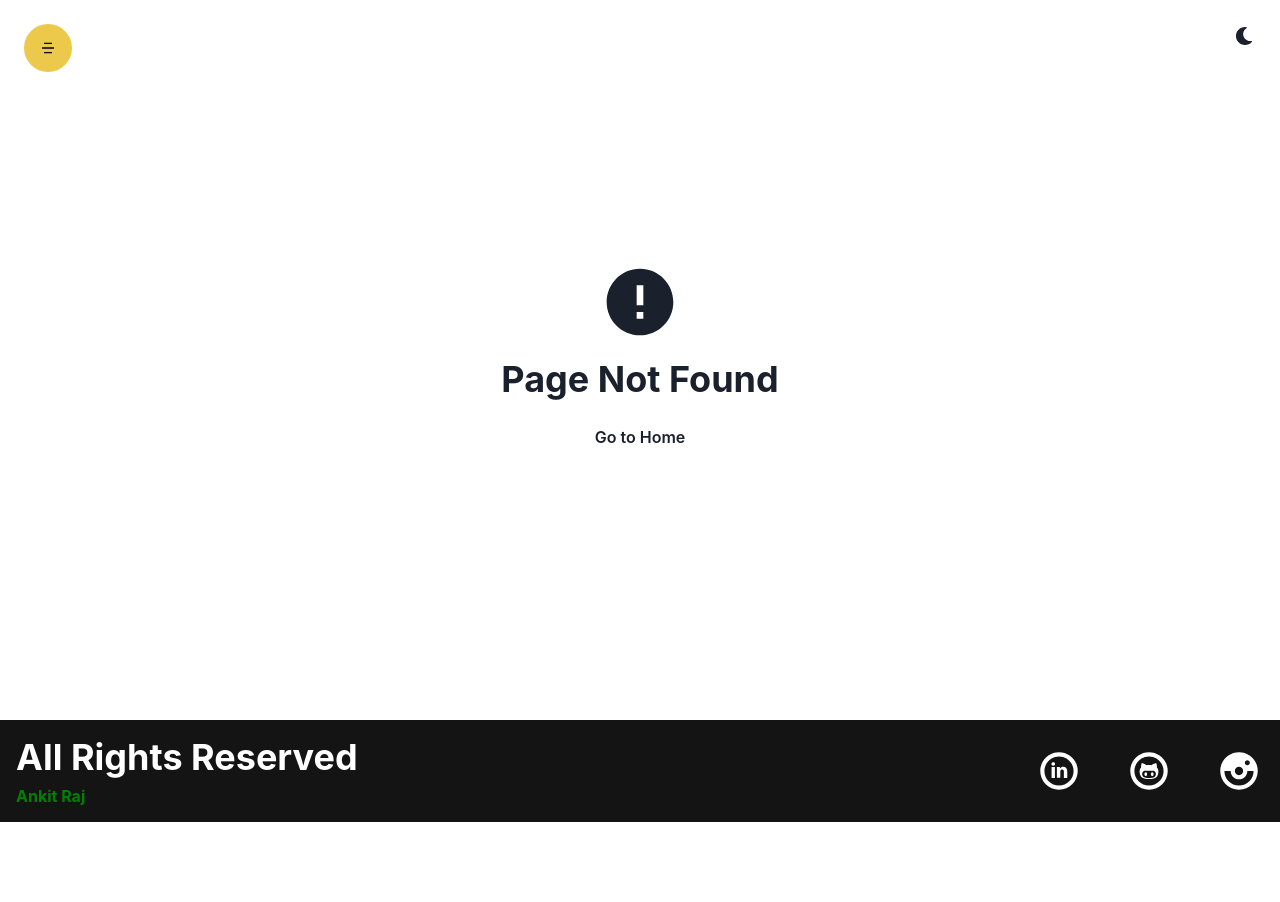
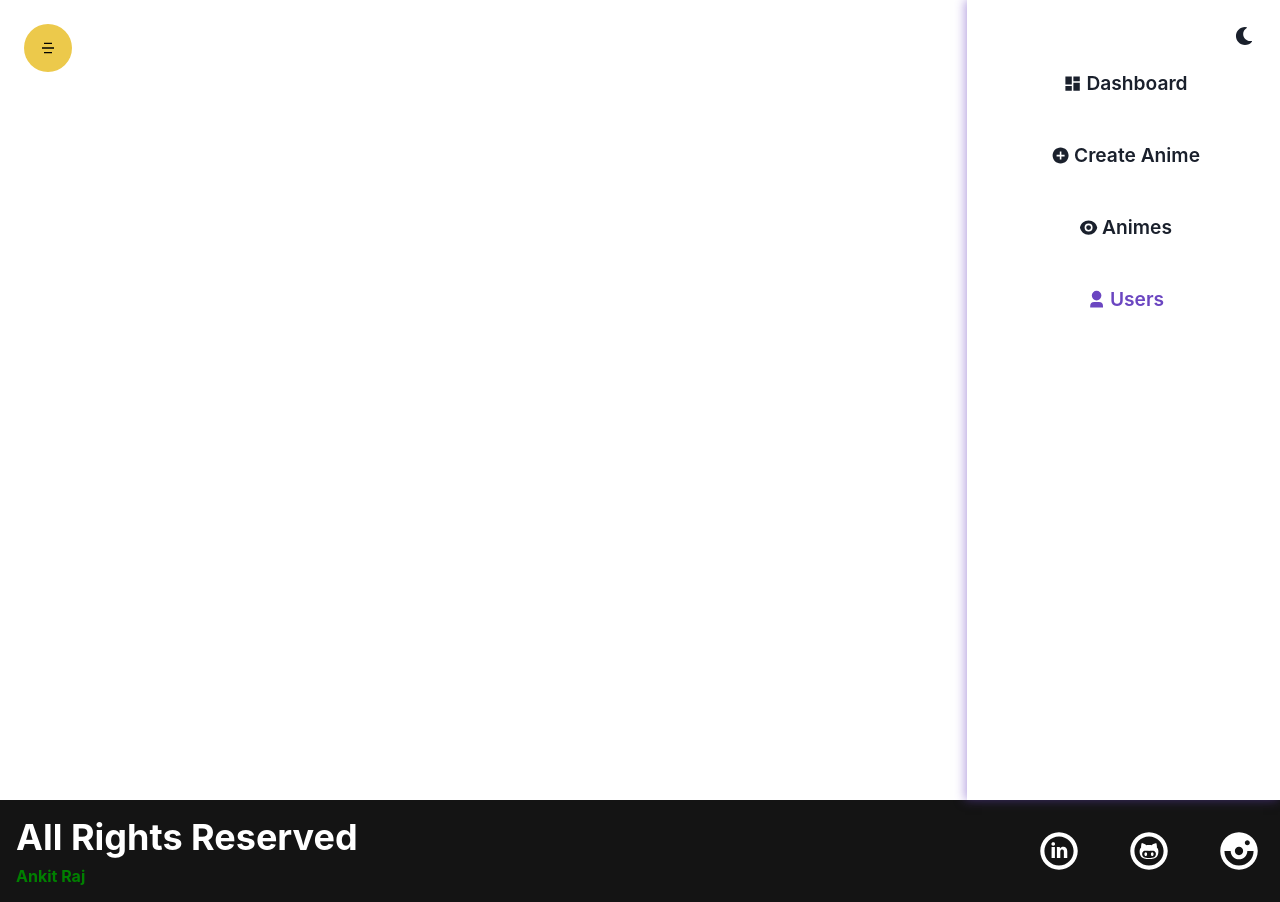
Before and after one commit to Ankit75124/animetrix_1, a React (Create React App) app: page /admin/users in a window 1280 px wide. Before the commit this address had no page. Before the commit the page ends 822 px from the top, so only its background shows below. Built offline with nearby package versions, Linux system fonts and the light colour scheme.

Commit message:
All admin sidebar 13-06/01 00:47 commit

```diff
--- a/src/App.js
+++ b/src/App.js
@@ -19,6 +19,10 @@ import AnimePage from './components/AnimePage/AnimePage';
 import Profile from './components/Profile/Profile';
 import ChangePassword from './components/Profile/ChangePassword';
 import UpdateProfile from './components/Profile/UpdateProfile';
+import Dashboard from './components/Admin/Dashboard/Dashboard';
+import CreateAnime from './components/Admin/CreateAnime/CreateAnime';
+import AdminAnimes from './components/Admin/AdminAnime/AdminAnimes';
+import Users from './components/Admin/Users/Users';
 
 function App() {
 
@@ -49,6 +53,17 @@ function App() {
         <Route path="/paymentfail" element={<PaymentFail />} />
         <Route path="/paymentsuccess" element={<PaymentSuccess />} />
         <Route path="*" element={<NotFound />} />
+
+
+
+
+
+        {/* Admin Routes */}
+
+        <Route path="/admin/dashboard" element={<Dashboard />} />
+        <Route path="/admin/createanime" element={<CreateAnime />} />
+        <Route path="/admin/animes" element={<AdminAnimes />} />
+        <Route path="/admin/users" element={<Users />} />
       </Routes>
 
       <Footer />
--- /dev/null
+++ b/src/components/Admin/AdminAnime/AdminAnimes.jsx
@@ -0,0 +1,22 @@
+import { Box, Grid } from '@chakra-ui/react';
+import React from 'react';
+import cursor from '../../../assets/images/cursor.png';
+import Sidebar from '../Sidebar';
+
+const AdminAnimes = () => {
+  return (
+    <Grid
+      minH="100vh"
+      templateColumns={['1fr', '5fr 1fr']}
+      css={{
+        cursor: `url(${cursor}),default`,
+      }}
+    >
+      <Box></Box>
+
+      <Sidebar />
+    </Grid>
+  );
+};
+
+export default AdminAnimes;
--- /dev/null
+++ b/src/components/Admin/CreateAnime/CreateAnime.jsx
@@ -0,0 +1,22 @@
+import { Box, Grid } from '@chakra-ui/react';
+import React from 'react';
+import cursor from '../../../assets/images/cursor.png';
+import Sidebar from '../Sidebar';
+
+const CreateAnime = () => {
+  return (
+    <Grid
+      minH="100vh"
+      templateColumns={['1fr', '5fr 1fr']}
+      css={{
+        cursor: `url(${cursor}),default`,
+      }}
+    >
+      <Box></Box>
+
+      <Sidebar />
+    </Grid>
+  );
+};
+
+export default CreateAnime;
--- /dev/null
+++ b/src/components/Admin/Dashboard/Dashboard.jsx
@@ -0,0 +1,22 @@
+import { Box, Grid } from '@chakra-ui/react'
+import React from 'react'
+import cursor from '../../../assets/images/cursor.png'
+import Sidebar from '../Sidebar'
+
+const Dashboard = () => {
+  return (
+    <Grid minH="100vh" templateColumns={['1fr','5fr 1fr']} css={{
+        cursor:`url(${cursor}),default`
+    }}>
+
+
+        <Box>
+
+        </Box>
+
+        <Sidebar />
+    </Grid>
+  );
+};
+
+export default Dashboard
--- /dev/null
+++ b/src/components/Admin/Sidebar.jsx
@@ -0,0 +1,58 @@
+import { Button, VStack } from '@chakra-ui/react'
+import React from 'react'
+import { RiAddCircleFill, RiDashboardFill, RiEyeFill, RiUser3Fill } from 'react-icons/ri'
+import { Link, useLocation } from 'react-router-dom'
+
+
+const Sidebar = () => {
+
+
+    const location = useLocation();
+
+  return (
+    <VStack spacing="8" p="16" boxShadow={'-2px 0 10px rgba(107,70,193,0.5)'}>
+      <LinkButton
+        Icon={RiDashboardFill}
+        text="Dashboard"
+        url={'dashboard'}
+        active={location.pathname === '/admin/dashboard'}
+      />
+      <LinkButton
+        Icon={RiAddCircleFill}
+        text="Create Anime"
+        url={'createanime'}
+        active={location.pathname === '/admin/createanime'}
+      />
+      <LinkButton
+        Icon={RiEyeFill}
+        text="Animes"
+        url={'animes'}
+        active={location.pathname === '/admin/animes'}
+      />
+      <LinkButton
+        Icon={RiUser3Fill}
+        text="Users"
+        url={'users'}
+        active={location.pathname === '/admin/users'}
+      />
+    </VStack>
+  );
+}
+
+export default Sidebar
+
+
+function LinkButton({url,Icon,text,active}){
+    return (
+        <Link to={`/admin/${url}`}>
+            <Button
+                fontSize={"larger"}
+                variant="ghost"
+                colorScheme={active?"purple":''}
+            >
+                <Icon style={{margin:"4px"}}/>
+            {text}</Button>
+        </Link>
+
+        )
+}
--- /dev/null
+++ b/src/components/Admin/Users/Users.jsx
@@ -0,0 +1,22 @@
+import { Box, Grid } from '@chakra-ui/react';
+import React from 'react';
+import cursor from '../../../assets/images/cursor.png';
+import Sidebar from '../Sidebar';
+
+const Users = () => {
+  return (
+    <Grid
+      minH="100vh"
+      templateColumns={['1fr', '5fr 1fr']}
+      css={{
+        cursor: `url(${cursor}),default`,
+      }}
+    >
+      <Box></Box>
+
+      <Sidebar />
+    </Grid>
+  );
+};
+
+export default Users;
```
Also changed, not shown: src/assets/images/cursor.png (added).
